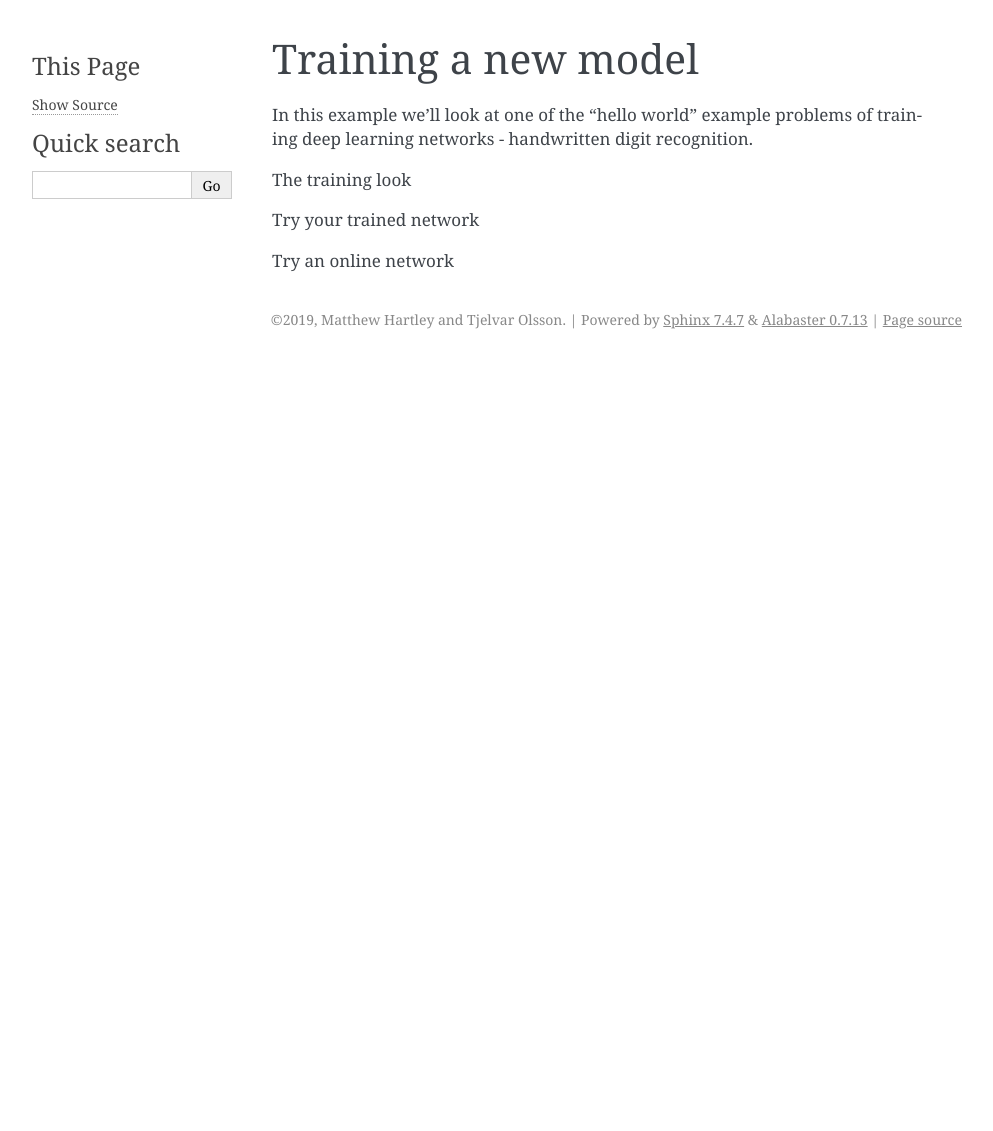
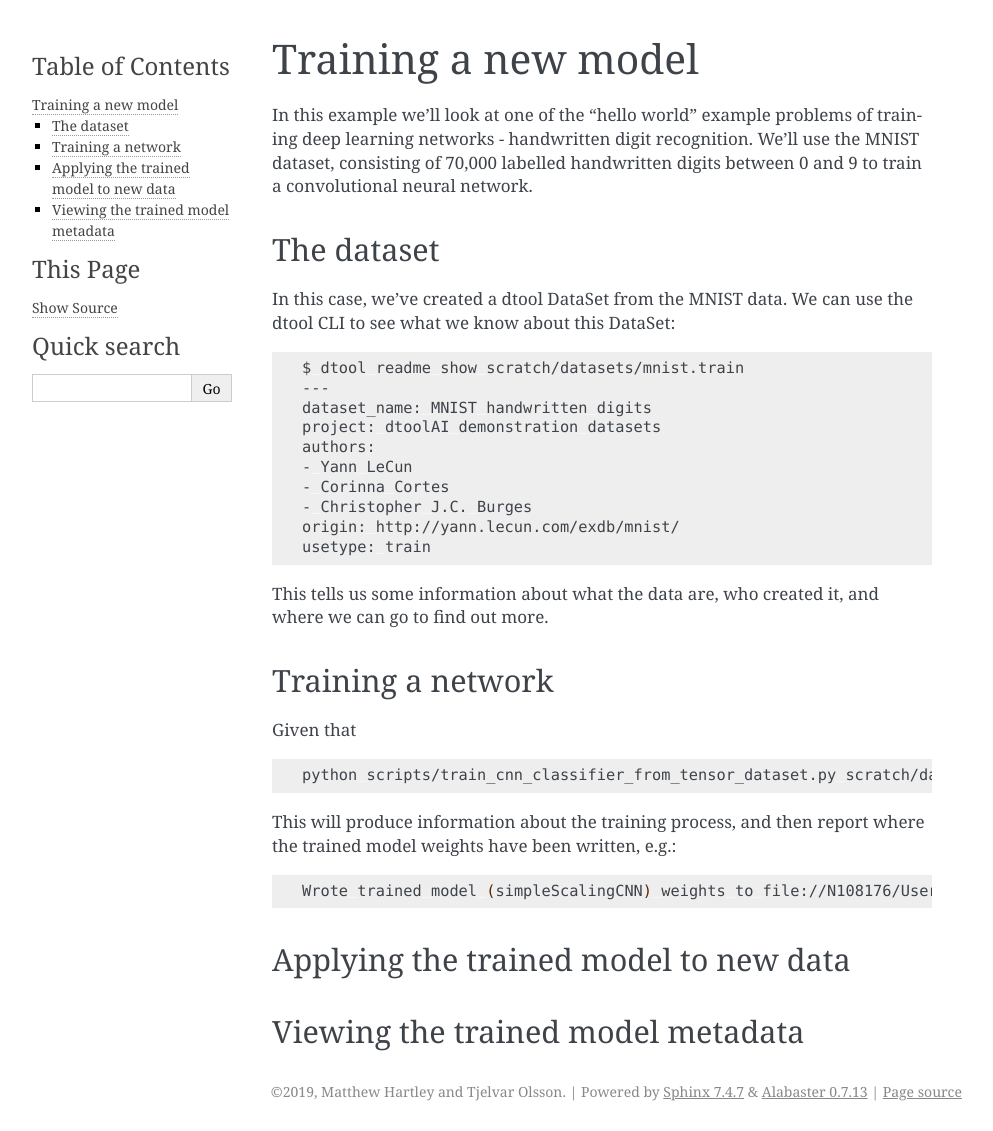
Before and after one commit to JIC-CSB/dtoolai, a Sphinx documentation site: the page built from docs/source/training.rst, in a window 1280 px wide. Shown: the whole page, without its empty margins (148-1141 px from the left). Built offline with Sphinx 7.4.7, drawn with Linux system fonts in a browser that asks for light colours; before the commit the page ends 900 px from its top, so only the background shows below that.

Commit message:
Expand initial training example

```diff
--- a/docs/source/training.rst
+++ b/docs/source/training.rst
@@ -2,13 +2,51 @@ Training a new model
 --------------------
 
 In this example we'll look at one of the "hello world" example problems of
-training deep learning networks - handwritten digit recognition.
+training deep learning networks - handwritten digit recognition. We'll use the
+MNIST dataset, consisting of 70,000 labelled handwritten digits between 0 and
+9 to train a convolutional neural network.
 
-The training look
+The dataset
+~~~~~~~~~~~
+
+In this case, we've created a dtool DataSet from the MNIST data. We can use the
+dtool CLI to see what we know about this DataSet:
+
+.. code-block:: bash
+
+    $ dtool readme show scratch/datasets/mnist.train
+    ---
+    dataset_name: MNIST handwritten digits
+    project: dtoolAI demonstration datasets
+    authors:
+    - Yann LeCun
+    - Corinna Cortes
+    - Christopher J.C. Burges
+    origin: http://yann.lecun.com/exdb/mnist/
+    usetype: train
+
+This tells us some information about what the data are, who created it, and
+where we can go to find out more.
+
+Training a network
+~~~~~~~~~~~~~~~~~~
+
+Given that
+
+.. code-block:: bash
+
+    python scripts/train_cnn_classifier_from_tensor_dataset.py scratch/datasets/mnist.train scratch/ wipeme
+
+This will produce information about the training process, and then report where
+the trained model weights have been written, e.g.:
+
+.. code-block:: bash
+
+    Wrote trained model (simpleScalingCNN) weights to file://N108176/Users/hartleym/projects/ai/dtoolai-p/scratch/wipeme
+
+Applying the trained model to new data
+~~~~~~~~~~~~~~~~~~~~~~~~~~~~~~~~~~~~~~
 
 
-
-Try your trained network
-
-
-Try an online network
+Viewing the trained model metadata
+~~~~~~~~~~~~~~~~~~~~~~~~~~~~~~~~~~
```
Also changed, not shown: 1 other file.
